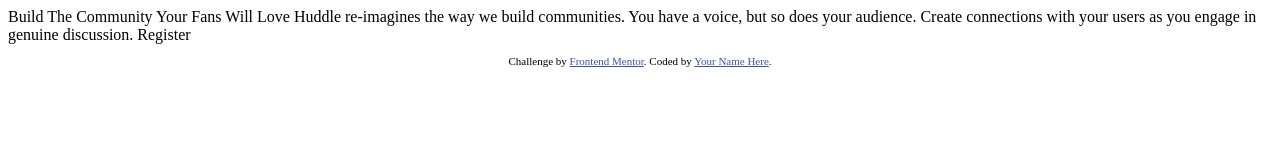
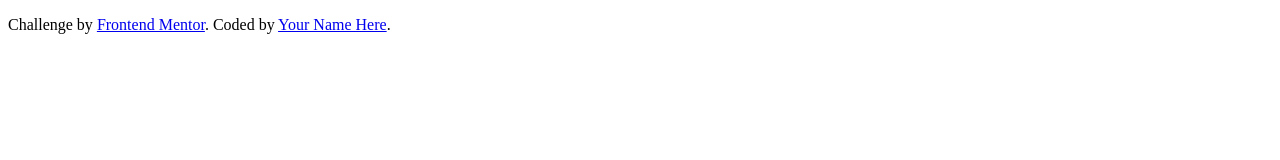
Before and after one commit to Iamronaldosunmu/huddle-landing-page, a plain HTML site: page index.html in a window 1280 px wide. Drawn offline with Linux system fonts and the light colour scheme.

Commit message:
Transferred the text to a seperate file

```diff
--- a/index.html
+++ b/index.html
@@ -1,32 +1,28 @@
 <!DOCTYPE html>
 <html lang="en">
   <head>
-  <meta charset="UTF-8">
-  <meta name="viewport" content="width=device-width, initial-scale=1.0"> <!-- displays site properly based on user's device -->
+    <meta charset="UTF-8" />
+    <meta name="viewport" content="width=device-width, initial-scale=1.0" />
+    <!-- displays site properly based on user's device -->
 
-  <link rel="icon" type="image/png" sizes="32x32" href="./images/favicon-32x32.png">
+    <link
+      rel="icon"
+      type="image/png"
+      sizes="32x32"
+      href="./images/favicon-32x32.png"
+    />
 
-  <title>Frontend Mentor | Huddle landing page with single introductory section</title>
-
-  <!-- Feel free to remove these styles or customise in your own stylesheet 👍 -->
-  <style>
-    .attribution { font-size: 11px; text-align: center; }
-    .attribution a { color: hsl(228, 45%, 44%); }
-  </style>
+    <title>
+      Frontend Mentor | Huddle landing page with single introductory section
+    </title>
   </head>
   <body>
-
-  Build The Community Your Fans Will Love
-
-  Huddle re-imagines the way we build communities. You have a voice, but so does your audience.
-  Create connections with your users as you engage in genuine discussion.
-
-  Register
-
     <footer>
       <p class="attribution">
-      Challenge by <a href="https://www.frontendmentor.io?ref=challenge" target="_blank">Frontend Mentor</a>.
-      Coded by <a href="#">Your Name Here</a>.
+        Challenge by
+        <a href="https://www.frontendmentor.io?ref=challenge" target="_blank"
+          >Frontend Mentor</a
+        >. Coded by <a href="#">Your Name Here</a>.
       </p>
     </footer>
   </body>
```
Lines whose indentation alone changed are shown as unchanged.
